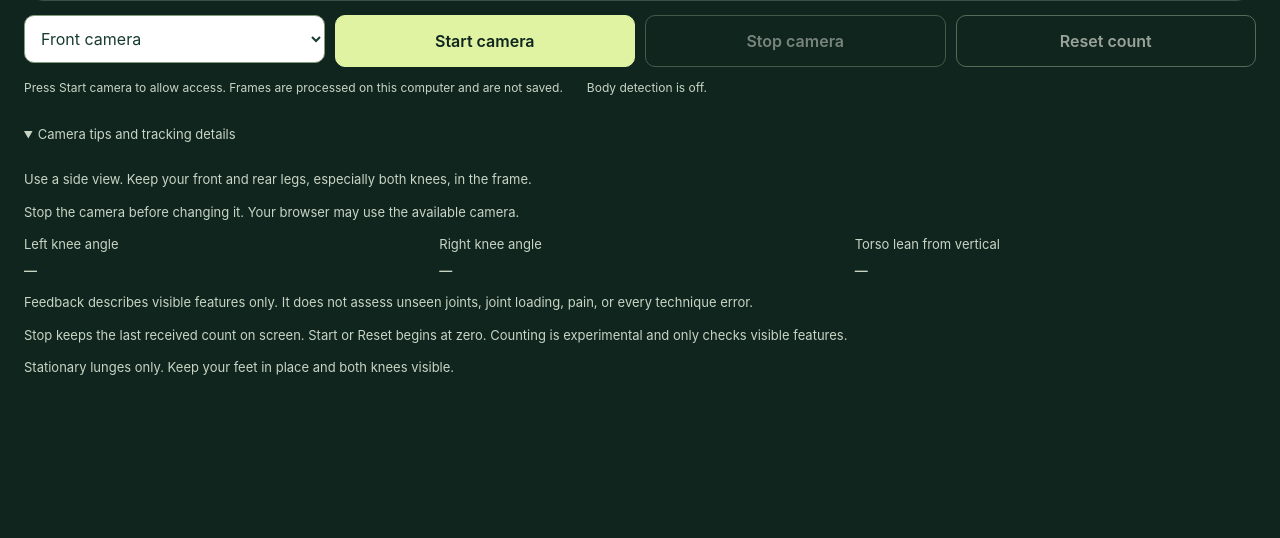
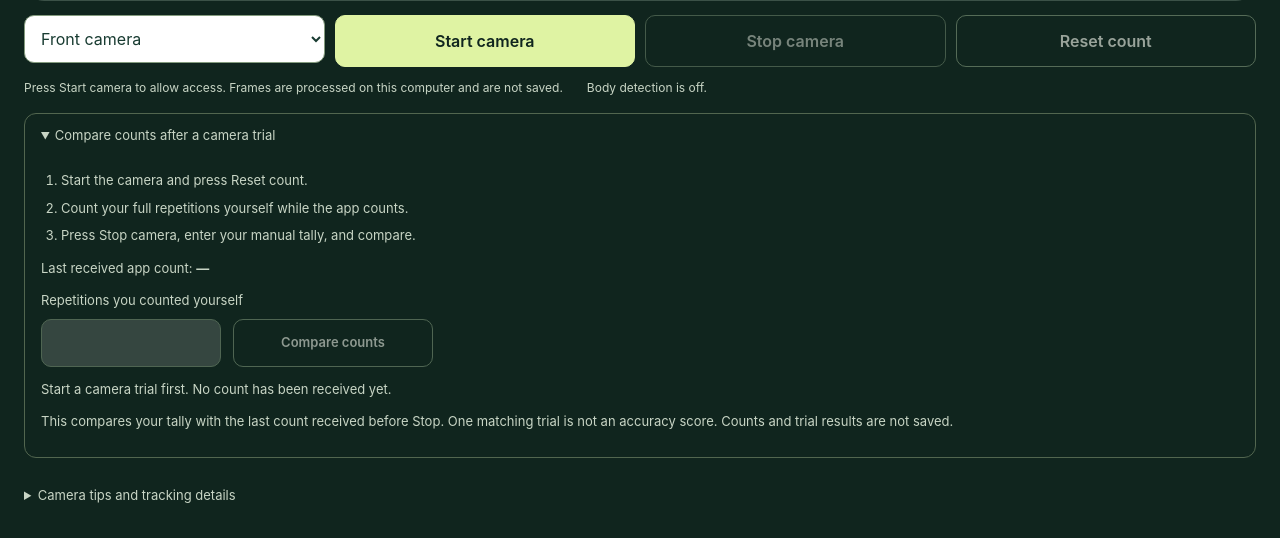
Before and after one commit to mukhammaddiyor01/coach-app, a FastAPI app: page /workout/lunge/camera in a window 1280 px wide, after a click on "Compare counts after a camera trial". Shown: the part 642-1180 px from the top of the page. Before the commit the page ends 1017 px from the top, so only its background shows below. Run offline with FastAPI, Linux system fonts and the light colour scheme.

Commit message:
feat: add a stopped-camera panel for manual count trials

```diff
--- a/frontend/static/css/camera-page.css
+++ b/frontend/static/css/camera-page.css
@@ -343,3 +343,70 @@
     font-size: 12px;
   }
 }
+
+
+.count-check-panel {
+  padding: 0 16px 12px;
+  border: 1px solid #52664f;
+  border-radius: 12px;
+}
+
+.trial-steps {
+  padding-left: 20px;
+}
+
+.trial-steps li + li {
+  margin-top: 8px;
+}
+
+.count-check-form {
+  display: grid;
+  grid-template-columns: minmax(100px, 180px) minmax(140px, 200px);
+  gap: 8px 12px;
+  align-items: center;
+}
+
+.count-check-form label {
+  grid-column: 1 / -1;
+}
+
+.count-check-form input {
+  width: 100%;
+  min-width: 0;
+  min-height: 48px;
+  padding: 10px;
+  border: 1px solid #849b7e;
+  border-radius: 10px;
+  font: inherit;
+  font-size: 16px;
+}
+
+.count-check-form .stop-button {
+  color: #f4f7ed;
+  border-color: #849b7e;
+}
+
+.count-check-form :focus-visible {
+  outline: 3px solid #dff3a3;
+  outline-offset: 4px;
+}
+
+.count-check-form :disabled {
+  opacity: 0.55;
+  cursor: not-allowed;
+}
+
+#count-check-status[data-outcome="match"] {
+  color: #dff3a3;
+}
+
+#count-check-status[data-outcome="extra"],
+#count-check-status[data-outcome="missed"] {
+  color: #ffe0a2;
+}
+
+@media (max-width: 400px) {
+  .count-check-form {
+    grid-template-columns: minmax(0, 1fr);
+  }
+}
--- /dev/null
+++ b/frontend/static/js/count-check.js
@@ -0,0 +1,108 @@
+// Compare a stopped camera's last received count with a manual tally in Python.
+function createCountCheck(exerciseId) {
+  const form = document.querySelector("#count-check-form");
+  if (!form) {
+    return null;
+  }
+  const manualInput = document.querySelector("#manual-count");
+  const observedOutput = document.querySelector("#check-app-count");
+  const submitButton = document.querySelector("#compare-counts");
+  const status = document.querySelector("#count-check-status");
+  let observedCount = null;
+  let active = true;
+  let pending = false;
+  let generation = 0;
+  let request = null;
+
+  function updateControls() {
+    const canCompare = !active && observedCount !== null;
+    manualInput.disabled = !canCompare;
+    submitButton.disabled = !canCompare || pending;
+  }
+
+  function clearComparison() {
+    generation += 1;
+    request?.abort();
+    request = null;
+    pending = false;
+    status.dataset.outcome = "waiting";
+    status.textContent = active
+      ? "Stop the camera after your trial to compare the last received count."
+      : "Enter your manual tally and compare it with the displayed app count.";
+    updateControls();
+  }
+
+  function startSession() {
+    active = true;
+    observedCount = null;
+    observedOutput.textContent = "—";
+    manualInput.value = "";
+    clearComparison();
+  }
+
+  function showCount(count) {
+    if (count !== observedCount) {
+      observedCount = count;
+      observedOutput.textContent = String(count);
+      clearComparison();
+    }
+  }
+
+  function setActive(value) {
+    active = value;
+    clearComparison();
+    if (observedCount === null) {
+      status.textContent = "Start a camera trial first. No count has been received yet.";
+    }
+  }
+
+  form.addEventListener("submit", async (event) => {
+    event.preventDefault();
+    if (active || observedCount === null || pending || !manualInput.reportValidity()) {
+      return;
+    }
+    const trialGeneration = ++generation;
+    const controller = new AbortController();
+    request = controller;
+    pending = true;
+    updateControls();
+    status.textContent = "Comparing this trial…";
+    const timeout = setTimeout(() => controller.abort(), 10_000);
+    try {
+      const response = await fetch(`/api/${exerciseId}/count-check`, {
+        method: "POST",
+        mode: "same-origin",
+        credentials: "omit",
+        cache: "no-store",
+        headers: { "Content-Type": "application/json", "X-Coach-Camera": "1" },
+        body: JSON.stringify({ manual_count: Number(manualInput.value), observed_count: observedCount }),
+        signal: controller.signal,
+      });
+      const result = await response.json();
+      if (trialGeneration !== generation) {
+        return;
+      }
+      if (!response.ok || !["match", "extra", "missed"].includes(result.outcome)) {
+        throw new Error("Comparison unavailable.");
+      }
+      status.dataset.outcome = result.outcome;
+      status.textContent = result.message;
+    } catch (error) {
+      if (trialGeneration === generation) {
+        status.dataset.outcome = "waiting";
+        status.textContent = "Could not compare counts. Check the local Python server and try again.";
+      }
+    } finally {
+      clearTimeout(timeout);
+      if (trialGeneration === generation) {
+        pending = false;
+        request = null;
+        updateControls();
+      }
+    }
+  });
+
+  manualInput.addEventListener("input", clearComparison);
+  updateControls();
+  return { startSession, showCount, setActive };
+}
--- a/frontend/static/js/pose.js
+++ b/frontend/static/js/pose.js
@@ -76,6 +76,7 @@ async function startPoseDetection() {
   const runId = ++poseRunId;
   poseMessage.textContent = "Starting local body detection…";
   if (workoutControls) {
+    workoutControls.prepareSession();
     const request = new AbortController();
     poseRequest = request;
     const timeout = setTimeout(() => request.abort(), REQUEST_TIMEOUT_MS);
--- a/frontend/static/js/workout.js
+++ b/frontend/static/js/workout.js
@@ -10,6 +10,7 @@ function createWorkoutControls() {
     return null;
   }
   const sessionEndpoint = `/api/${exerciseId}/session`;
+  const countCheck = typeof createCountCheck === "function" ? createCountCheck(exerciseId) : null;
   const count = document.querySelector("#rep-count");
   const phase = document.querySelector("#rep-phase");
   const angleDisplays = [
@@ -47,6 +48,7 @@ function createWorkoutControls() {
     }
     message.textContent = result.message;
     showFeedback(result.feedback);
+    countCheck?.showCount(result.rep_count);
   }
 
   function showPaused(text) {
@@ -103,12 +105,16 @@ function createWorkoutControls() {
 
   return {
     frameEndpoint: `/api/${exerciseId}/frame`,
+    prepareSession() {
+      countCheck?.startSession();
+    },
     createSession,
     closeSession,
     showResult,
     showPaused,
     setActive(active) {
       reset.disabled = !active;
+      countCheck?.setActive(active);
     },
   };
 }
--- a/frontend/templates/camera.html
+++ b/frontend/templates/camera.html
@@ -8,6 +8,7 @@
     <link rel="stylesheet" href="{{ url_for('static', path='css/style.css') }}" />
     <link rel="stylesheet" href="{{ url_for('static', path='css/camera-page.css') }}" />
     {% if exercise %}
+    <script src="{{ url_for('static', path='js/count-check.js') }}" defer></script>
     <script src="{{ url_for('static', path='js/workout.js') }}" defer></script>
     <script src="{{ url_for('static', path='js/pose.js') }}" defer></script>
     <script src="{{ url_for('static', path='js/camera.js') }}" defer></script>
@@ -66,6 +67,23 @@
           <p id="pose-message" role="status">Body detection is off.</p>
         </div>
 
+        <details class="live-details count-check-panel">
+          <summary>Compare counts after a camera trial</summary>
+          <ol class="trial-steps">
+            <li>Start the camera and press Reset count.</li>
+            <li>Count your full repetitions yourself while the app counts.</li>
+            <li>Press Stop camera, enter your manual tally, and compare.</li>
+          </ol>
+          <p>Last received app count: <strong id="check-app-count">—</strong></p>
+          <form id="count-check-form" class="count-check-form">
+            <label for="manual-count">Repetitions you counted yourself</label>
+            <input id="manual-count" name="manual_count" type="number" min="0" max="1000" step="1" inputmode="numeric" required disabled />
+            <button id="compare-counts" class="stop-button" type="submit" disabled>Compare counts</button>
+          </form>
+          <p id="count-check-status" role="status" data-outcome="waiting">Start a camera trial first. No count has been received yet.</p>
+          <p>This compares your tally with the last count received before Stop. One matching trial is not an accuracy score. Counts and trial results are not saved.</p>
+        </details>
+
         <details class="live-details">
           <summary>Camera tips and tracking details</summary>
           <p id="camera-guidance">{{ exercise.camera_guidance }}</p>
```
Also changed, not shown: tests/count-check.test.cjs (added, +112 -0 lines).
